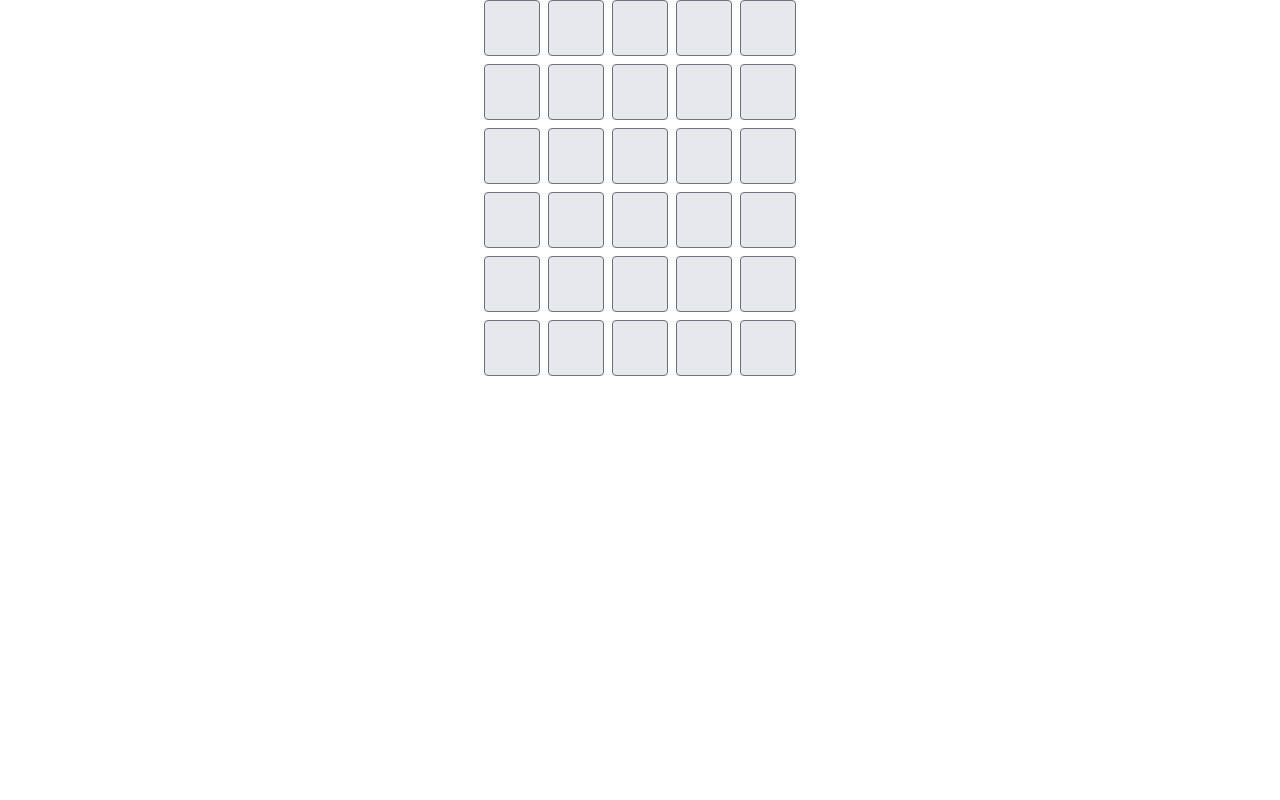
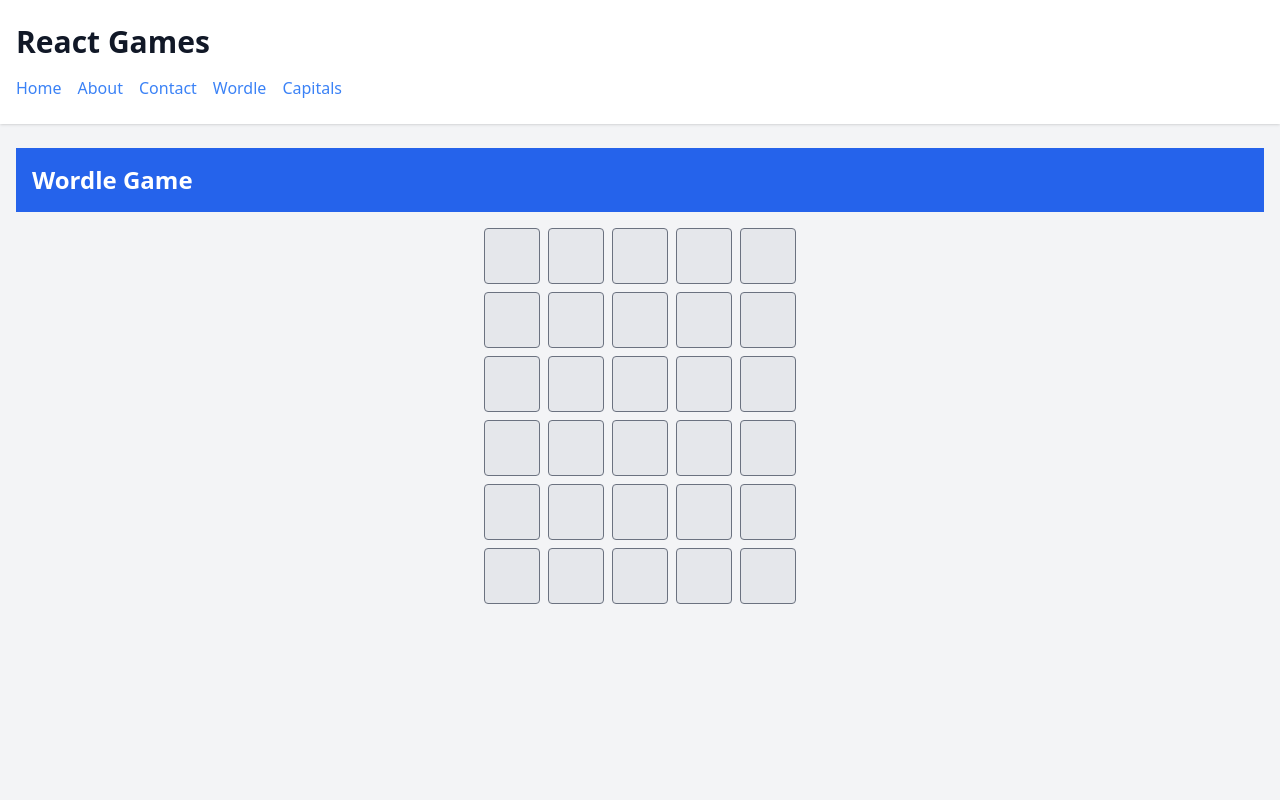
Before and after one commit to amir-sdmi/games, a Next.js app: page /wordle in a window 1280 px wide. Shown: the top 800 px of the page. Built offline with nearby package versions, Linux system fonts and the light colour scheme.

Commit message:
better ui, but not finished

```diff
--- a/app/layout.tsx
+++ b/app/layout.tsx
@@ -1,9 +1,14 @@
 import type { Metadata } from "next";
 import "./globals.css";
 
+const games = [
+  { name: "Wordle", href: "/wordle" },
+  { name: "Capitals", href: "/capitals" },
+];
+
 export const metadata: Metadata = {
   title: "React Games",
-  description: "some simple games challanges in react",
+  description: "Some simple game challenges in React",
 };
 
 export default function RootLayout({
@@ -13,7 +18,56 @@ export default function RootLayout({
 }>) {
   return (
     <html lang="en">
-      <body>{children}</body>
+      <head>
+        <meta charSet="UTF-8" />
+        <meta name="viewport" content="width=device-width, initial-scale=1.0" />
+        <title>{metadata.title}</title>
+      </head>
+      <body className="bg-gray-100 text-gray-900">
+        <header className="bg-white shadow">
+          <div className="container mx-auto px-4 py-6">
+            <h1 className="text-3xl font-bold">React Games</h1>
+            <nav>
+              <ul className="flex space-x-4 mt-4">
+                <li>
+                  <a href="/" className="text-blue-500 hover:underline">
+                    Home
+                  </a>
+                </li>
+                <li>
+                  <a href="/about" className="text-blue-500 hover:underline">
+                    About
+                  </a>
+                </li>
+                <li>
+                  <a href="/contact" className="text-blue-500 hover:underline">
+                    Contact
+                  </a>
+                </li>
+                {games.map((game) => (
+                  <li key={game.href}>
+                    <a
+                      href={game.href}
+                      className="text-blue-500 hover:underline"
+                    >
+                      {game.name}
+                    </a>
+                  </li>
+                ))}
+              </ul>
+            </nav>
+          </div>
+        </header>
+        <main className="container mx-auto px-4 py-6">{children}</main>
+        <footer className="bg-white shadow mt-6">
+          <div className="container mx-auto px-4 py-6">
+            <p className="text-center text-gray-500">
+              &copy; {new Date().getFullYear()} React Games. All rights
+              reserved.
+            </p>
+          </div>
+        </footer>
+      </body>
     </html>
   );
 }
--- /dev/null
+++ b/app/wordle/layout.tsx
@@ -0,0 +1,14 @@
+import React from "react";
+
+const Layout: React.FC<{ children: React.ReactNode }> = ({ children }) => {
+  return (
+    <div className="flex flex-col min-h-screen bg-gray-100">
+      <header className="bg-blue-600 text-white p-4">
+        <h1 className="text-2xl font-bold">Wordle Game</h1>
+      </header>
+      <main className="flex-grow p-4">{children}</main>
+    </div>
+  );
+};
+
+export default Layout;
```
